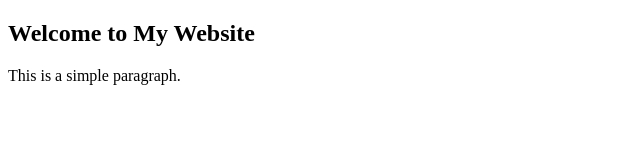
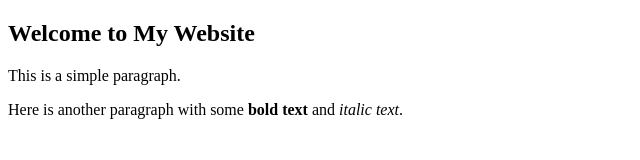
Before and after one commit to KAMRUL-HASAN-TUSHER/git-ignore-concept, a plain HTML site: page index.html in a window 1280 px wide. Shown: the whole page, without its empty margins (0-640 px from the left). Drawn offline with Linux system fonts and the light colour scheme.

Commit message:
git ignore file done

```diff
--- a/index.html
+++ b/index.html
@@ -8,5 +8,6 @@
 <body>
     <h2>Welcome to My Website</h2>
     <p>This is a simple paragraph.</p>
+    <p>Here is another paragraph with some <strong>bold text</strong> and <em>italic text</em>.</p>
 </body>
 </html>
```
Also changed, not shown: 1 other file.
